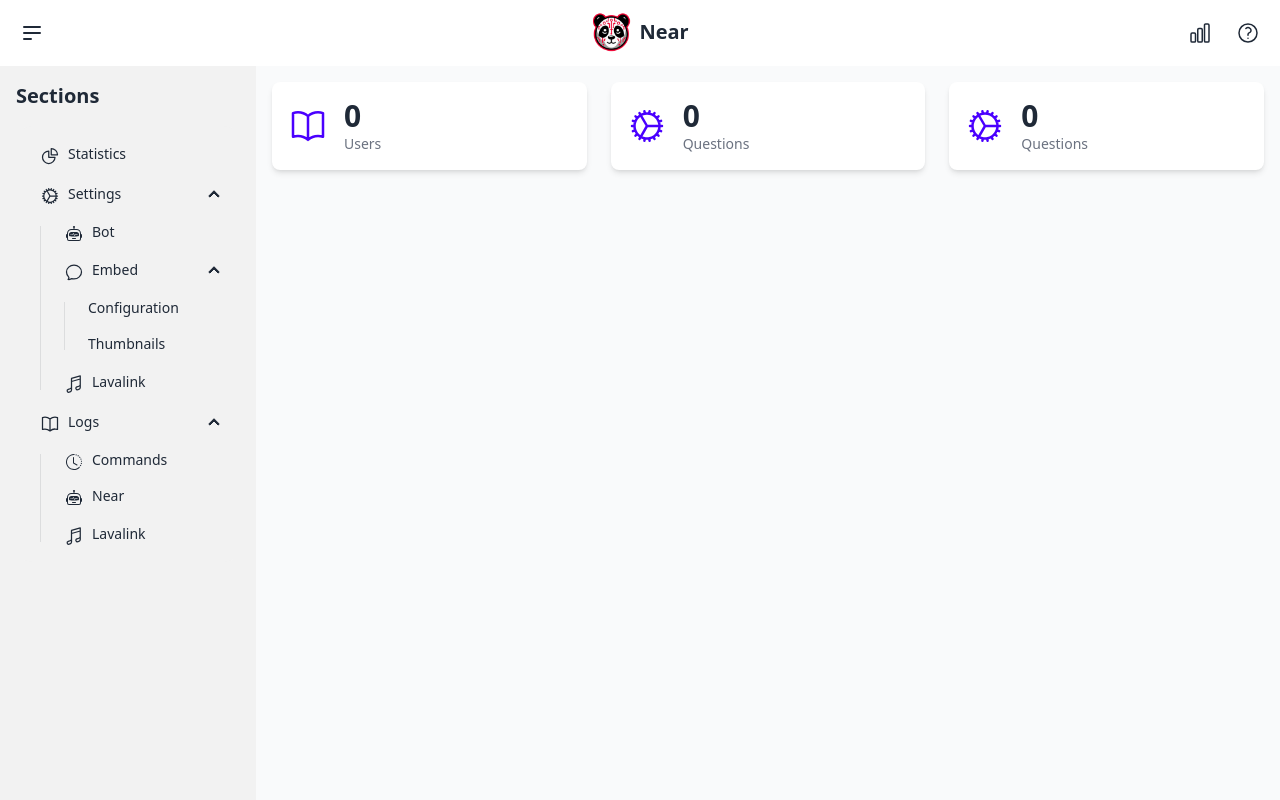
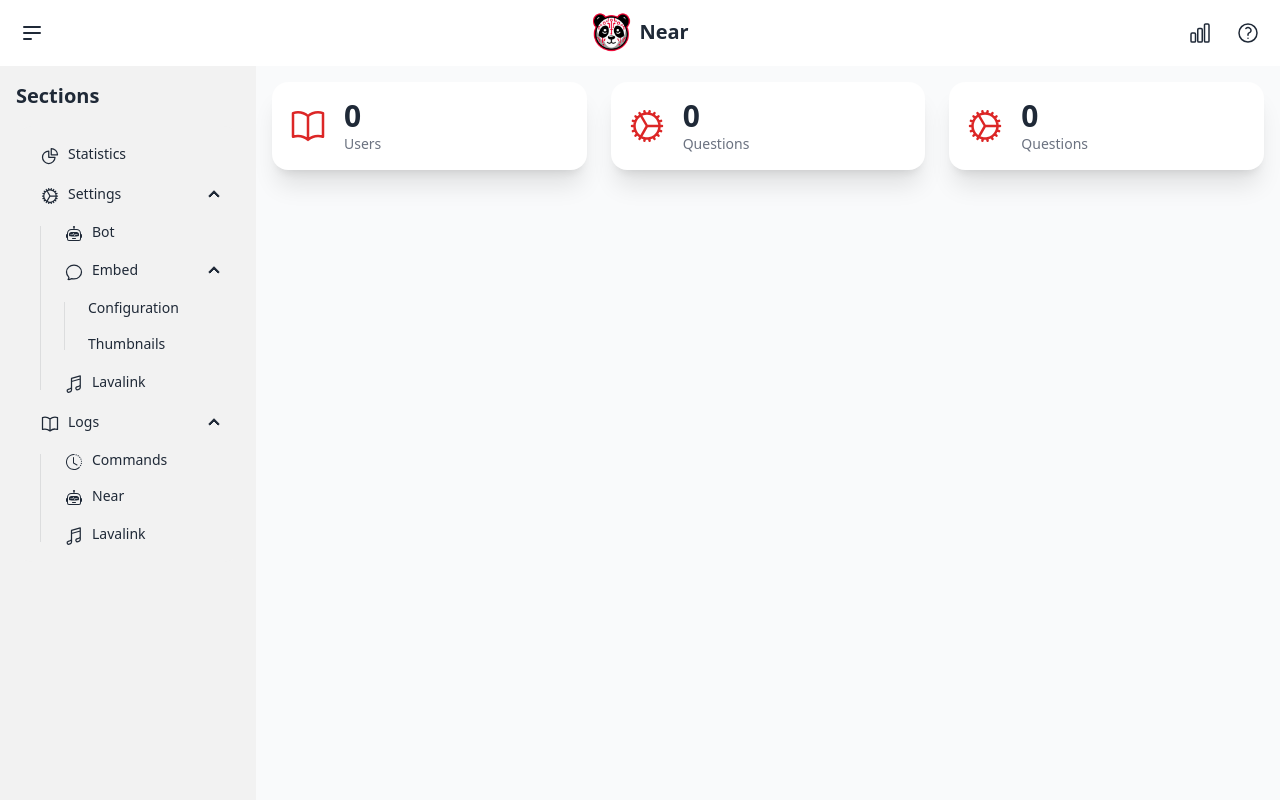
Before and after one commit to hirusha-adi/Near-Web, a React (Vite) app: page /admin/home in a window 1280 px wide. Shown: the top 800 px of the page. Built offline with nearby package versions, Linux system fonts and the light colour scheme; what pocketbase would draw is missing.

Commit message:
text color and shadow change

```diff
--- a/src/pages/Admin/Home/components/Cards/Card.jsx
+++ b/src/pages/Admin/Home/components/Cards/Card.jsx
@@ -1,9 +1,9 @@
 const Card = ({ icon, number, description }) => {
     return (
         <>
-            <div className="flex items-center p-4 bg-base-100 shadow-md rounded-lg">
+            <div className="flex items-center p-4 bg-base-100 shadow-xl rounded-2xl">
                 {/* Icon */}
-                <div className="text-primary text-4xl mr-4 w-10">
+                <div className="text-red-600 text-4xl mr-4 w-10">
                     {icon}
                 </div>
 
```
